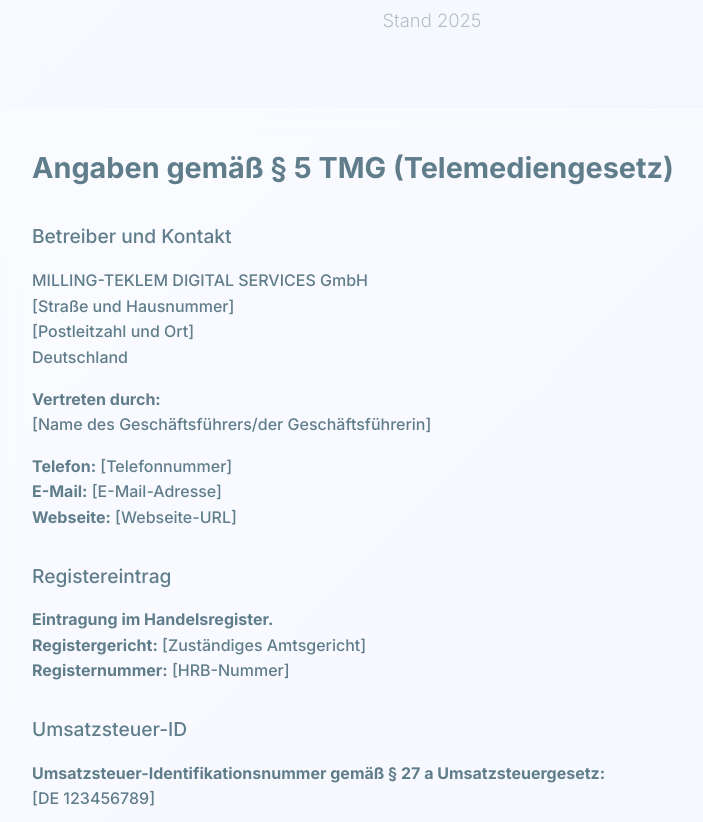
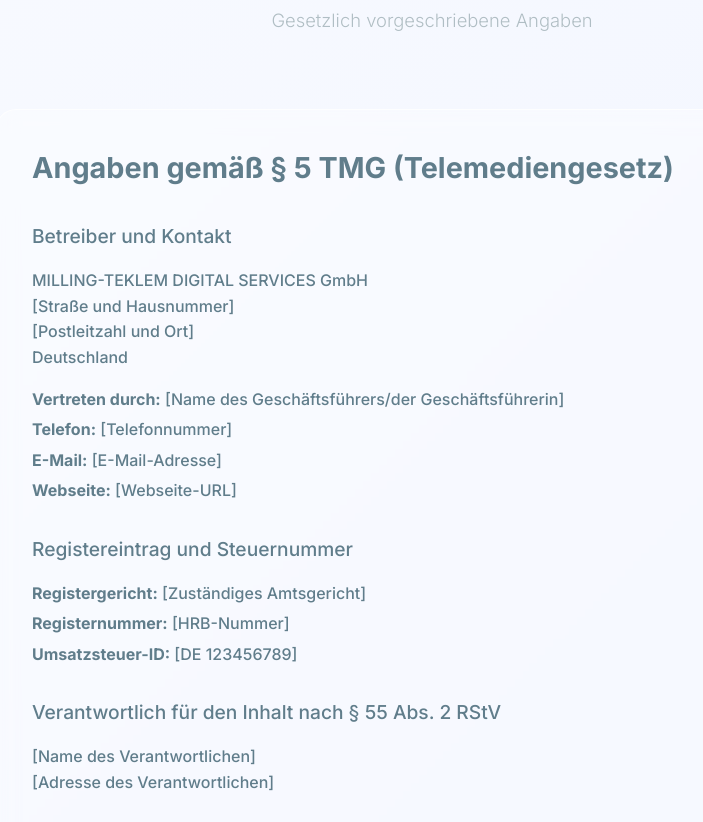
Before and after one commit to julianmilling9999/Kunst-EF, a plain HTML site: page impressum.html in a window 1280 px wide. Shown: the part 105-927 px from the top of the page, without its empty margins (208-911 px from the left). Drawn offline with Linux system fonts and the light colour scheme.

Commit message:
Update impressum.html

```diff
--- a/impressum.html
+++ b/impressum.html
@@ -11,13 +11,14 @@
 
 <header>
     <h1>Impressum</h1>
-    <p>Stand 2025</p>
+    <p>Gesetzlich vorgeschriebene Angaben</p>
 </header>
 
 <div class="impressum-content">
 
     <h2>Angaben gemäß § 5 TMG (Telemediengesetz)</h2>
 
+    <section>
         <h3>Betreiber und Kontakt</h3>
         <p>
             MILLING-TEKLEM DIGITAL SERVICES GmbH<br>
@@ -25,43 +26,40 @@
             [Postleitzahl und Ort]<br>
             Deutschland
         </p>
-    <p>
-        <strong>Vertreten durch:</strong><br>
-        [Name des Geschäftsführers/der Geschäftsführerin]
-    </p>
-    <p>
-        <strong>Telefon:</strong> [Telefonnummer]<br>
-        <strong>E-Mail:</strong> [E-Mail-Adresse]<br>
-        <strong>Webseite:</strong> [Webseite-URL]
-    </p>
+        <ul>
+            <li><strong>Vertreten durch:</strong> [Name des Geschäftsführers/der Geschäftsführerin]</li>
+            <li><strong>Telefon:</strong> [Telefonnummer]</li>
+            <li><strong>E-Mail:</strong> [E-Mail-Adresse]</li>
+            <li><strong>Webseite:</strong> [Webseite-URL]</li>
+        </ul>
+    </section>
 
-    <h3>Registereintrag</h3>
-    <p>
-        <strong>Eintragung im Handelsregister.</strong><br>
-        <strong>Registergericht:</strong> [Zuständiges Amtsgericht]<br>
-        <strong>Registernummer:</strong> [HRB-Nummer]
-    </p>
+    <section>
+        <h3>Registereintrag und Steuernummer</h3>
+        <ul>
+            <li><strong>Registergericht:</strong> [Zuständiges Amtsgericht]</li>
+            <li><strong>Registernummer:</strong> [HRB-Nummer]</li>
+            <li><strong>Umsatzsteuer-ID:</strong> [DE 123456789]</li>
+        </ul>
+    </section>
 
-    <h3>Umsatzsteuer-ID</h3>
-    <p>
-        <strong>Umsatzsteuer-Identifikationsnummer gemäß § 27 a Umsatzsteuergesetz:</strong><br>
-        [DE 123456789]
-    </p>
-
+    <section>
         <h3>Verantwortlich für den Inhalt nach § 55 Abs. 2 RStV</h3>
         <p>
             [Name des Verantwortlichen]<br>
             [Adresse des Verantwortlichen]
         </p>
+    </section>
 
+    <section>
         <h3>Streitschlichtung</h3>
         <p>
-        Die Europäische Kommission stellt eine Plattform zur Online-Streitbeilegung (OS) bereit: [Link zur OS-Plattform].<br>
-        Unsere E-Mail-Adresse finden Sie oben im Impressum.
+            Die Europäische Kommission stellt eine Plattform zur Online-Streitbeilegung (OS) bereit: [Link zur OS-Plattform]. Unsere E-Mail-Adresse finden Sie oben im Abschnitt "Betreiber und Kontakt".
         </p>
         <p>
             Wir sind nicht bereit oder verpflichtet, an Streitbeilegungsverfahren vor einer Verbraucherschlichtungsstelle teilzunehmen.
         </p>
+    </section>
 
     <a href="index.html" class="back-button">Zurück zur Startseite</a>
 
```
Lines whose indentation alone changed are shown as unchanged.
